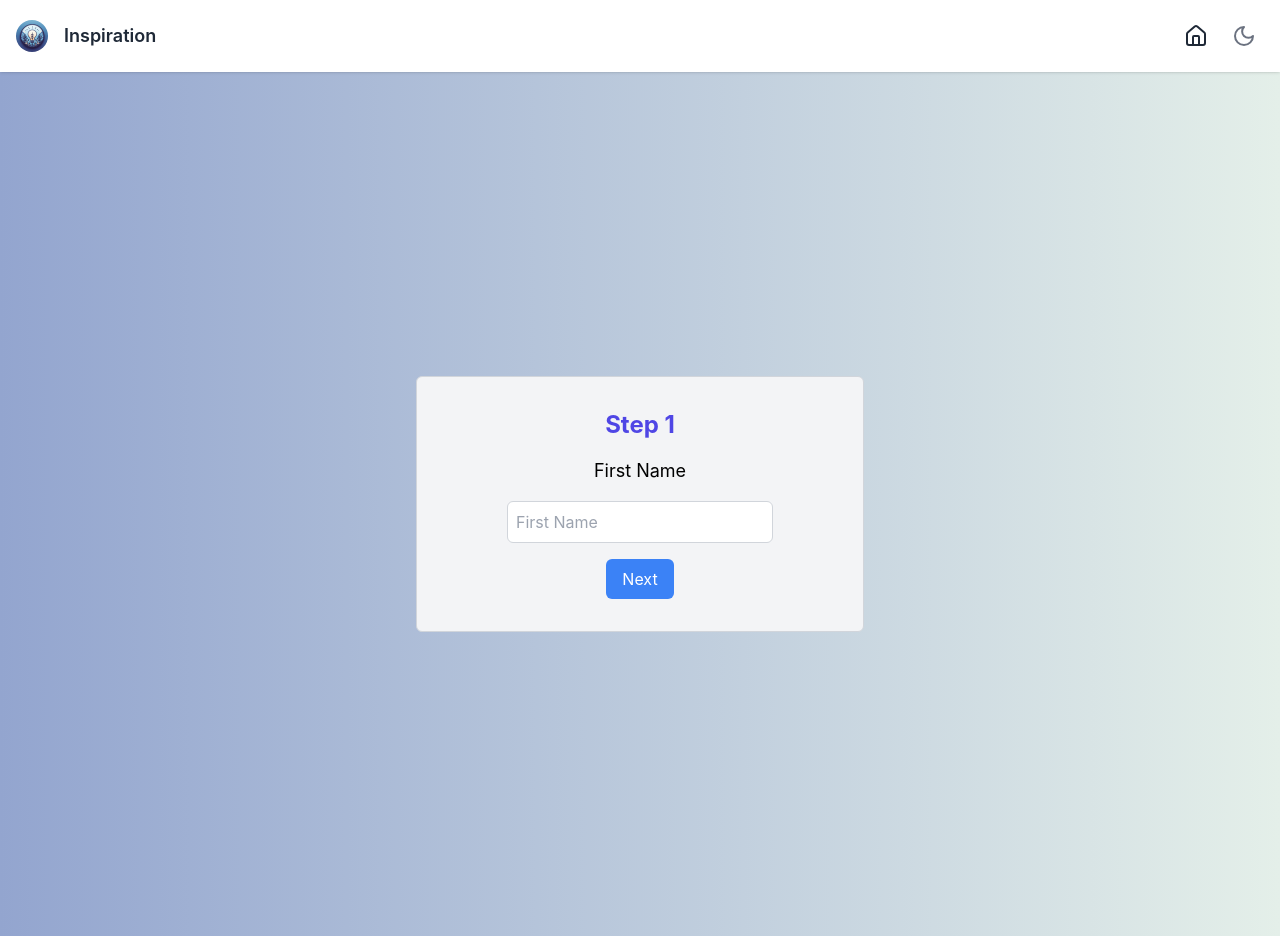
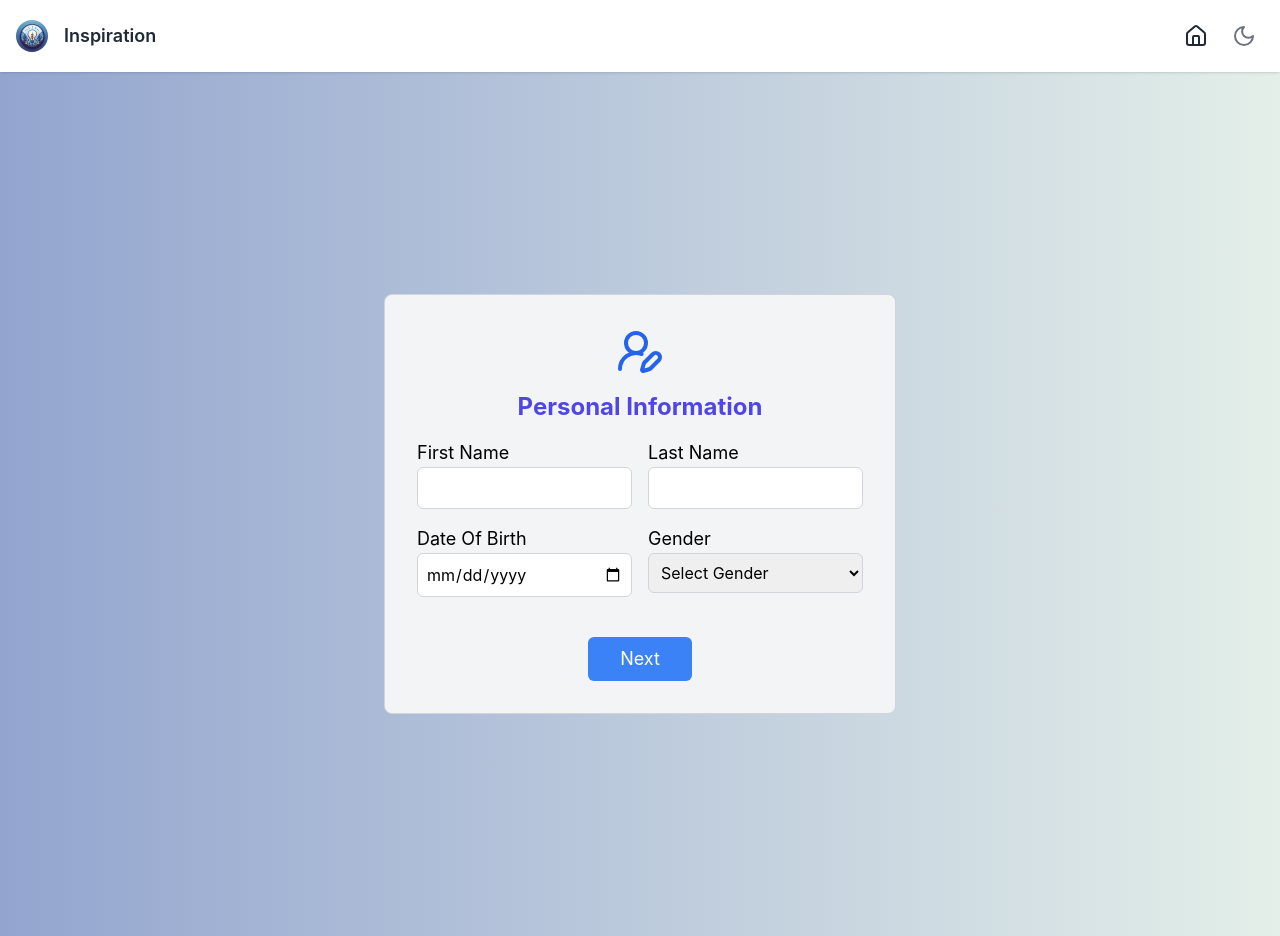
Before and after one commit to SoroushGhodrat/inspiration, a React (Create React App) app: page /form in a window 1280 px wide. Built offline with nearby package versions, Linux system fonts and the light colour scheme.

Commit message:
Improve step 1

```diff
--- a/src/components/MultiStepsForm/MultiStepForm.tsx
+++ b/src/components/MultiStepsForm/MultiStepForm.tsx
@@ -10,6 +10,8 @@ const MultiStepForm: React.FC = () => {
   const [formData, setFormData] = useState<FormData>({
     firstName: '',
     lastName: '',
+    gender: '',
+    dateOfBirth: '',
     email: '',
   });
 
@@ -24,7 +26,7 @@ const MultiStepForm: React.FC = () => {
 
   return (
     <div className="flex justify-center items-center min-h-screen">
-      <div className="flex flex-col items-center gap-4 p-4 border border-gray-300 bg-gray-100 rounded-md max-w-md w-full">
+      <div className="flex flex-col items-center gap-4 p-8 border border-gray-300 bg-gray-100 rounded-lg max-w-lg w-full">
         {(() => {
           switch (step) {
             case 1:
--- a/src/components/MultiStepsForm/Step1.tsx
+++ b/src/components/MultiStepsForm/Step1.tsx
@@ -1,5 +1,6 @@
 import React from 'react';
 import { FormData } from '../../types/MultiStepForm';
+import { UserRoundPen } from 'lucide-react';
 interface Step1Props {
   formData: FormData;
   setFormData: React.Dispatch<React.SetStateAction<FormData>>;
@@ -7,32 +8,92 @@ interface Step1Props {
 }
 
 const Step1: React.FC<Step1Props> = ({ formData, setFormData, nextStep }) => {
-  const handleInputChange = (e: React.ChangeEvent<HTMLInputElement>) => {
-    const firstName = e.target.value;
-
-    setFormData({ ...formData, firstName });
+  const handleInputChange = (
+    e: React.ChangeEvent<HTMLInputElement | HTMLSelectElement>,
+  ) => {
+    const { name, value } = e.target;
+    setFormData({ ...formData, [name]: value });
   };
 
   return (
-    <div className="flex flex-col items-center gap-4 p-4">
-      <h2 className="text-2xl font-bold">Step 1</h2>
+    <div className="flex flex-col items-center justify-center">
+      <UserRoundPen size={48} color="#2563EB" />
+      <h1 className="text-2xl font-bold capitalize mt-4">
+        Personal Information
+      </h1>
+
+      <div className="flex space-x-4 mt-4">
+        <div className="flex-1">
           <label htmlFor="firstName" className="text-lg">
             First Name
           </label>
           <input
             type="text"
             id="firstName"
-        placeholder="First Name"
+            name="firstName"
+            placeholder=""
             value={formData.firstName}
             onChange={handleInputChange}
             className="border border-gray-300 p-2 rounded-md w-full max-w-xs"
           />
+        </div>
+        <div className="flex-1">
+          <label htmlFor="lastName" className="text-lg">
+            Last Name
+          </label>
+          <input
+            type="text"
+            id="lastName"
+            name="lastName"
+            placeholder=""
+            value={formData.lastName}
+            onChange={handleInputChange}
+            className="border border-gray-300 p-2 rounded-md w-full max-w-xs"
+          />
+        </div>
+      </div>
+
+      <div className="flex space-x-4 mt-4">
+        <div className="flex-1">
+          <label htmlFor="lastName" className="text-lg capitalize">
+            date of birth
+          </label>
+          <input
+            type="date"
+            id="dateOfBirth"
+            name="dateOfBirth"
+            placeholder=""
+            value={formData.dateOfBirth}
+            onChange={handleInputChange}
+            className="border border-gray-300 p-2 rounded-md w-full max-w-xs"
+          />
+        </div>
+
+        <div className="flex-1">
+          <label htmlFor="gender" className="text-lg capitalize">
+            Gender
+          </label>
+          <select
+            id="gender"
+            name="gender"
+            value={formData.gender}
+            onChange={handleInputChange}
+            className="border border-gray-300 p-2 rounded-md w-full max-w-xs"
+          >
+            <option value="">Select Gender</option>
+            <option value="male">Male</option>
+            <option value="female">Female</option>
+          </select>
+        </div>
+      </div>
+      <div className="flex gap-2 mt-10 ">
         <button
           onClick={nextStep}
-        className="bg-blue-500 text-white py-2 px-4 rounded-md hover:bg-blue-600"
+          className="bg-blue-500 text-white py-2 px-8 rounded-md hover:bg-blue-600 text-lg w-full"
         >
           Next
         </button>
+      </div>
     </div>
   );
 };
--- a/src/types/MultiStepForm.d.ts
+++ b/src/types/MultiStepForm.d.ts
@@ -1,5 +1,7 @@
 export interface FormData {
   firstName: string;
   lastName: string;
+  gender: string;
+  dateOfBirth: string;
   email: string;
 }
```
Lines whose indentation alone changed are shown as unchanged.
